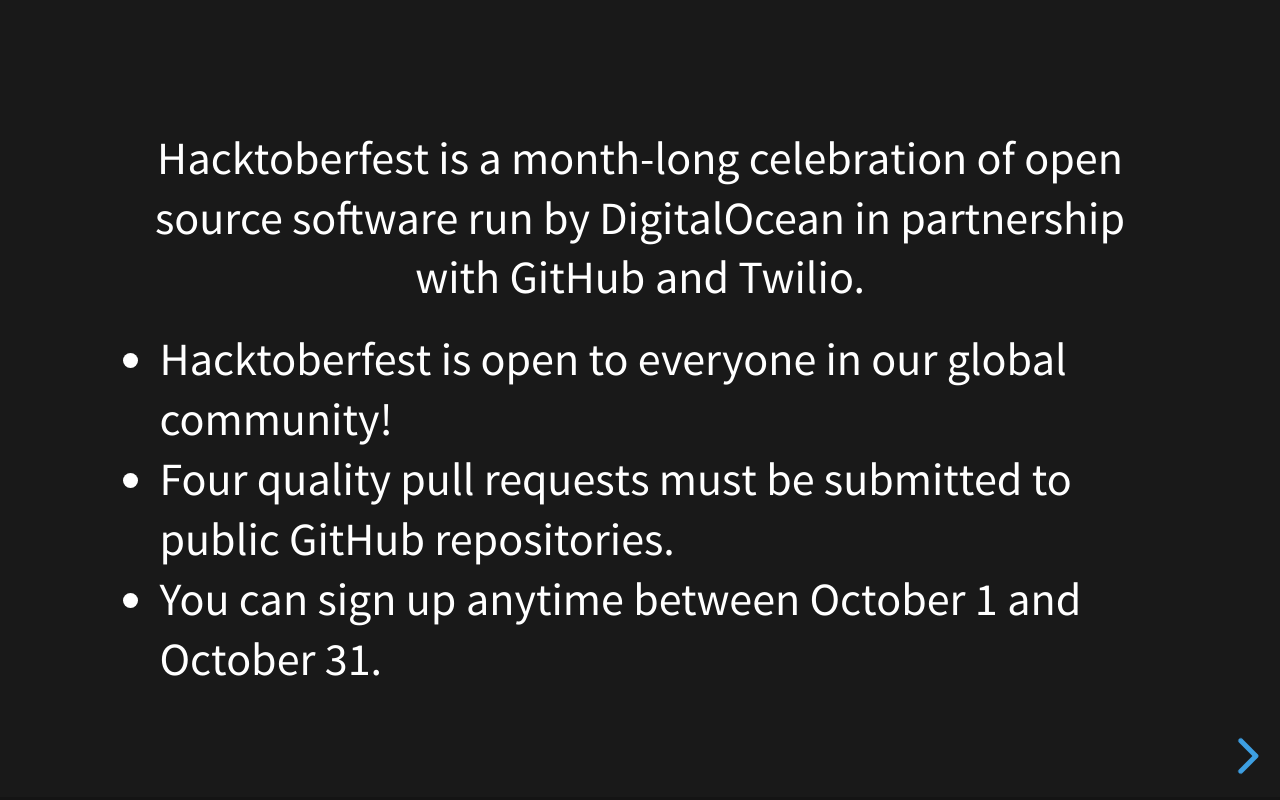
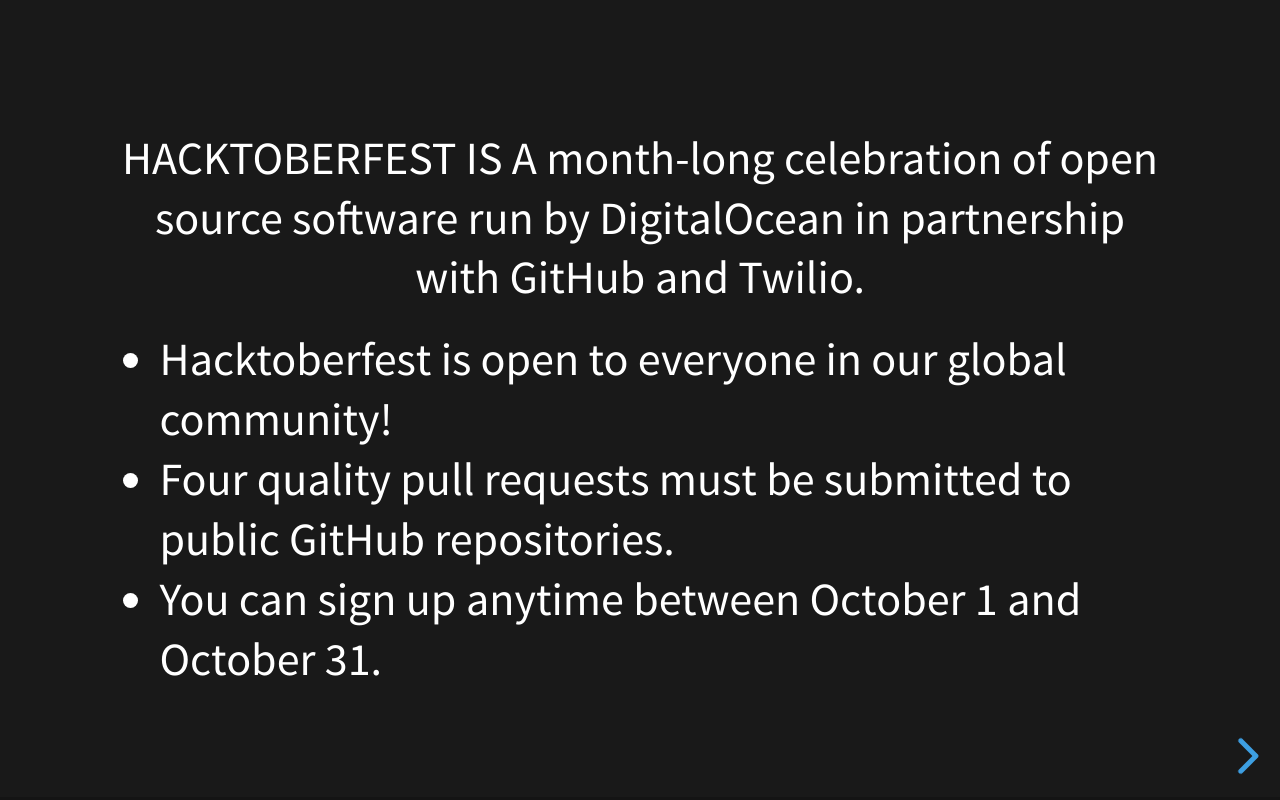
Before and after one commit to DSCBUK/hackbuk, a website: page index.html in a window 1280 px wide. Drawn offline with Linux system fonts and the light colour scheme.

Commit message:
Update index.html

```diff
--- a/index.html
+++ b/index.html
@@ -27,7 +27,7 @@
 			<div class="slides">
 				<section>
 					<p>
-						Hacktoberfest is a month-long celebration of open source software run by DigitalOcean in partnership with GitHub and Twilio.
+						HACKTOBERFEST IS A month-long celebration of open source software run by DigitalOcean in partnership with GitHub and Twilio.
 					</p>
 					<ul>
 						<li> Hacktoberfest is open to everyone in our global community! </li>
```
